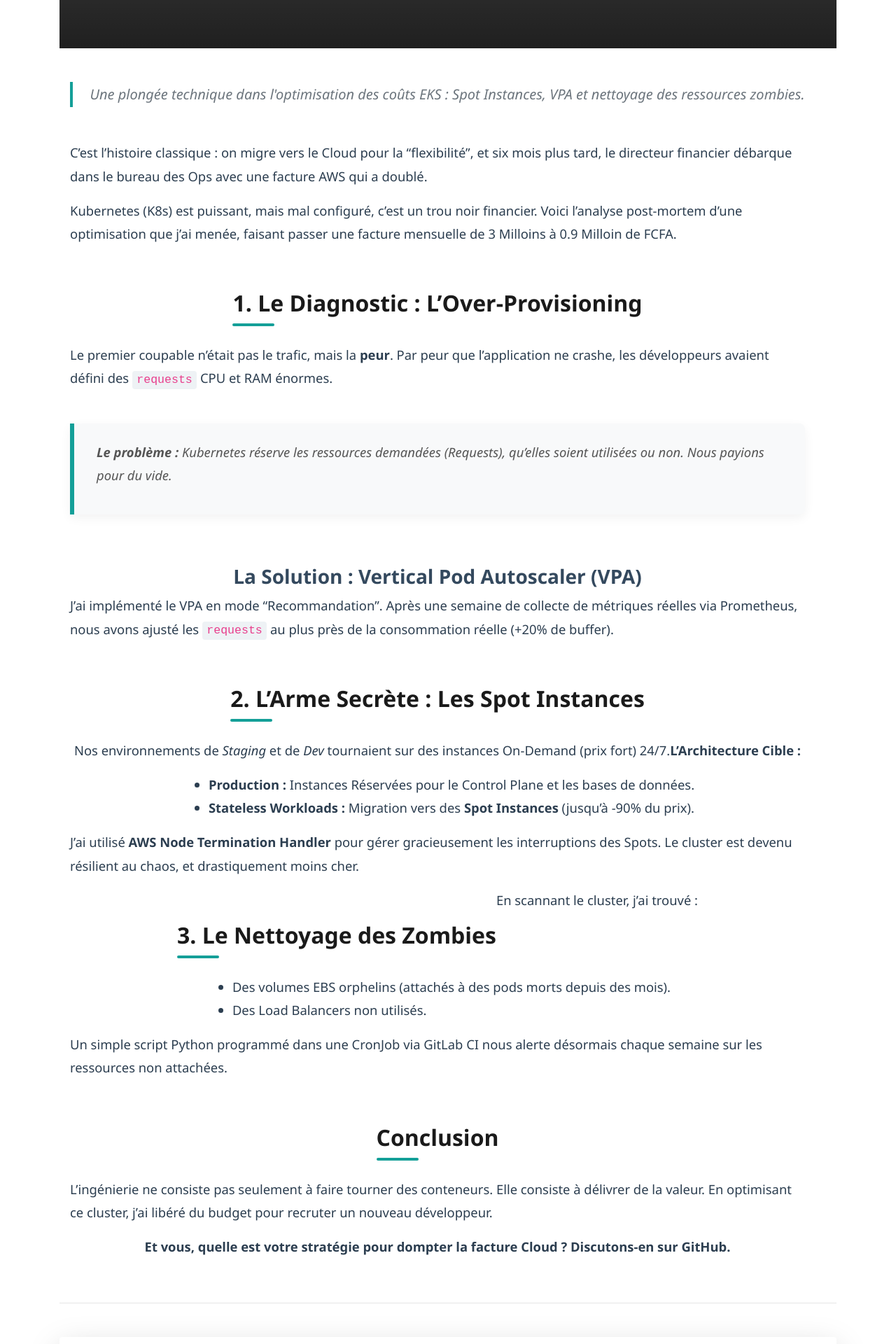
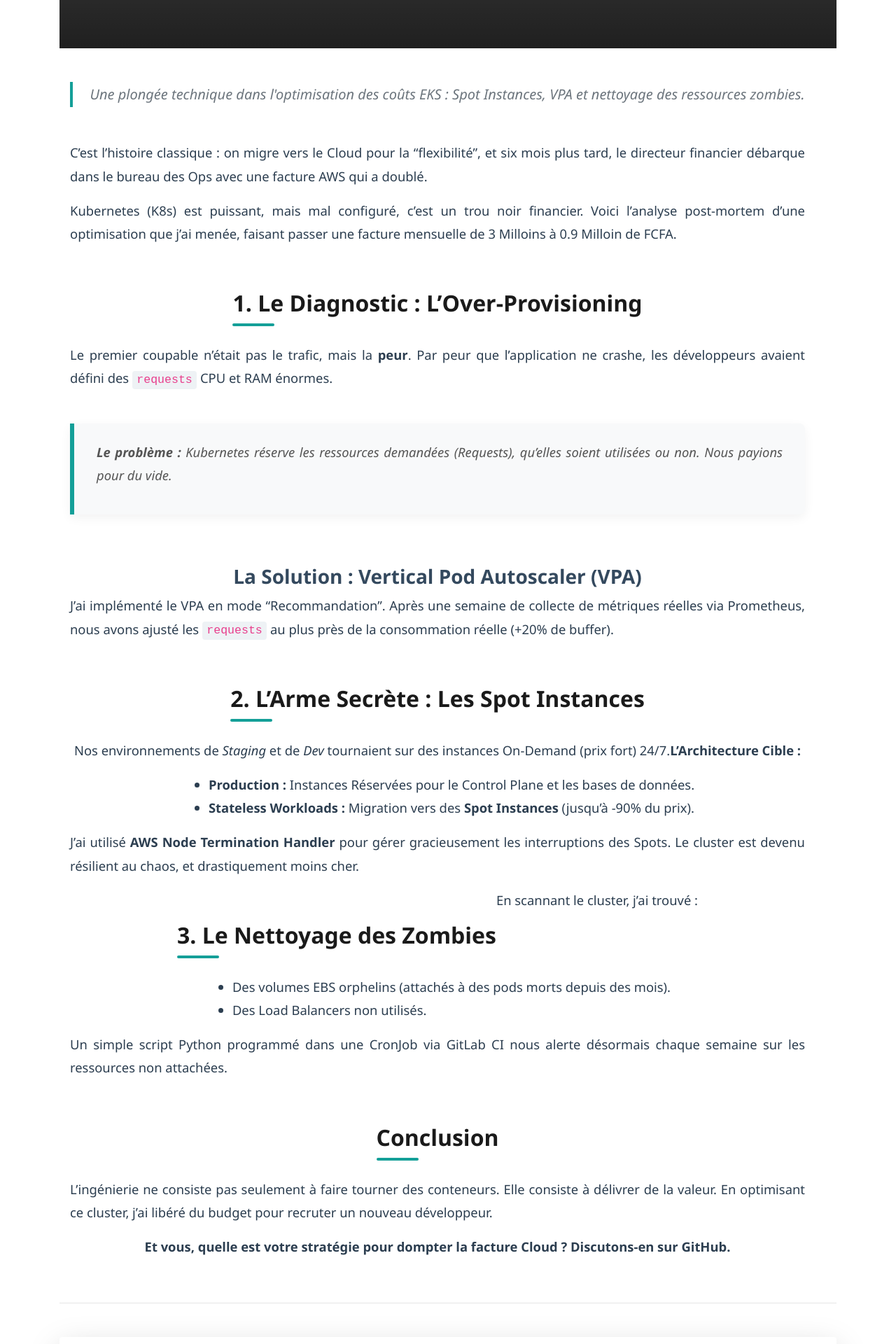
Before and after one commit to Henribikouri/Henribikouri.github.io, a Jekyll site: the page built from _posts/projects/2025-11-22-kubernetes-finops-optimisation.md, in a window 1280 px wide. Shown: the part 615-2535 px from the top of the page at 70% size. Built offline with Jekyll 4.4.1, drawn with Linux system fonts in a browser that asks for light colours; nearby versions of some CDN libraries; comment, search, counter and statistics services are not loaded; grey boxes are pictures that could not be loaded.

```diff
--- a/_includes/nav.html
+++ b/_includes/nav.html
@@ -9,7 +9,7 @@
     <ul class="navbar-nav mr-auto">
         {% for item in site.data.nav.links %}
               <li class="nav-item">
-                  <a href="{{ item.url }}" class="nav-link" style="font-family:{{ theme.link-font }};color:{{ theme.nav-text}};">{{ item.title }}</a>
+                  <a href="/{{ item.url }}" class="nav-link" style="font-family:{{ theme.link-font }};color:{{ theme.nav-text}};">{{ item.title }}</a>
               </li>
         {% endfor %}
     </ul>
--- a/css/main.css
+++ b/css/main.css
@@ -232,13 +232,13 @@ html {
 }
 /* --- STYLE TUERIE POUR LES ARTICLES --- */
 
-/* .article-content {
+.article-content {
     font-family: 'Segoe UI', Roboto, 'Helvetica Neue', sans-serif;
     font-size: 1.15rem;
     line-height: 1.8;
     color: #2c3e50;
     text-align: justify;
-} */
+}
 
 
 /* ... le reste du CSS de l'article ... */
```
